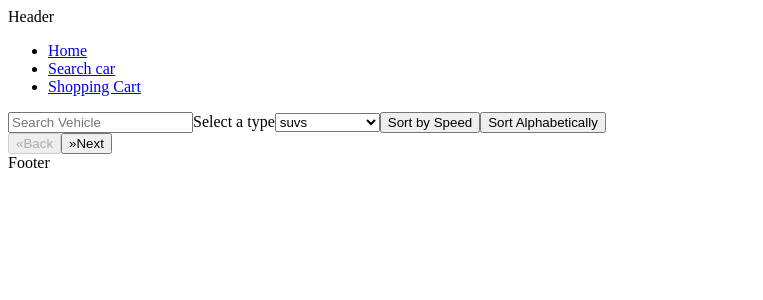
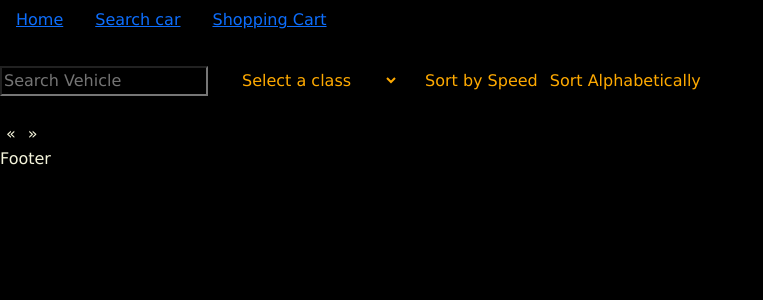
Before and after one commit to Alvaro3c/GTA-vehicles-e-comerce, a React (Vite) app in the folder client/: page /search in a window 1280 px wide. Shown: the top 300 px of the page, without its empty margins (0-763 px from the left). Built offline with nearby package versions, Linux system fonts and the light colour scheme.

Commit message:
ADD/ color, bootstrap installed, and flexbox in cards

```diff
--- a/client/index.html
+++ b/client/index.html
@@ -1,13 +1,19 @@
 <!DOCTYPE html>
 <html lang="en">
+
 <head>
   <meta charset="UTF-8" />
   <link rel="icon" type="image/svg+xml" href="/vite.svg" />
+  <link rel="stylesheet" href="https://cdn.jsdelivr.net/npm/bootstrap@4.6.2/dist/css/bootstrap.min.css"
+    integrity="sha384-xOolHFLEh07PJGoPkLv1IbcEPTNtaed2xpHsD9ESMhqIYd0nLMwNLD69Npy4HI+N" crossorigin="anonymous">
+
   <meta name="viewport" content="width=device-width, initial-scale=1.0" />
   <title>Vite + React</title>
 </head>
+
 <body>
   <div id="root"></div>
   <script type="module" src="/src/main.jsx"></script>
 </body>
+
 </html>
--- a/client/package.json
+++ b/client/package.json
@@ -11,6 +11,7 @@
   },
   "dependencies": {
     "axios": "^1.4.0",
+    "bootstrap": "^5.3.0",
     "create-react-component-folder": "^0.3.7",
     "react": "^18.2.0",
     "react-dom": "^18.2.0",
--- a/client/src/App.css
+++ b/client/src/App.css
@@ -0,0 +1,5 @@
+* {
+    color: beige;
+    background-color: rgb(0, 0, 0);
+    font-family: Verdana, Geneva, Tahoma, sans-serif;
+}
--- a/client/src/App.jsx
+++ b/client/src/App.jsx
@@ -2,6 +2,8 @@ import React from 'react'
 import Header from './components/Header/Header'
 import Main from './components/Main/Main'
 import Footer from './components/Footer/Footer'
+import 'bootstrap/dist/css/bootstrap.min.css';
+import './App.css'
 
 function App() {
 
--- a/client/src/components/Header/Header.jsx
+++ b/client/src/components/Header/Header.jsx
@@ -3,7 +3,6 @@ import NavBar from './NavBar/NavBar'
 
 const Header = () => {
   return <>
-    <div>Header</div>
     <NavBar />
   </>;
 };
--- a/client/src/components/Header/NavBar/NavBar.jsx
+++ b/client/src/components/Header/NavBar/NavBar.jsx
@@ -1,5 +1,9 @@
 import React from "react";
 import { Link } from 'react-router-dom'
+import Container from 'react-bootstrap/Container';
+import Nav from 'react-bootstrap/Nav';
+import Navbar from 'react-bootstrap/Navbar';
+import NavDropdown from 'react-bootstrap/NavDropdown';
 
 const NavBar = () => {
   return <>
@@ -10,6 +14,7 @@ const NavBar = () => {
         <li className="nav-link " > <Link to='/order'>Shopping Cart</Link></li >
       </ul >
     </nav >
+
   </>;
 };
 
--- a/client/src/components/Order/Order.jsx
+++ b/client/src/components/Order/Order.jsx
@@ -1,11 +1,20 @@
-import React from "react";
+import React, { useState, useEffect } from "react";
 import axios from "axios";
 
 const Order = ({ shopingCart }) => {
+  const [totalCost, setTotalCost] = useState(0);
+
+  useEffect(() => {
+    const calculateTotalCost = () => {
+      const cost = shopingCart.reduce((acc, item) => acc + item.price, 0);
+      setTotalCost(cost);
+    };
+
+    calculateTotalCost();
+  }, [shopingCart]);
+
   const handleOrderSubmit = async () => {
     try {
-      const totalCost = shopingCart.reduce((acc, item) => acc + item.price, 0);
-
       const orderData = {
         id_user: 1,
         cars: shopingCart,
@@ -37,6 +46,7 @@ const Order = ({ shopingCart }) => {
       ) : (
         <p>Your shopping cart is empty.</p>
       )}
+      <p>Total cost: {totalCost}</p>
       <button onClick={handleOrderSubmit}>Submit Your Order</button>
     </section>
   );
--- a/client/src/components/Vehicle/Vehicle.css
+++ b/client/src/components/Vehicle/Vehicle.css
@@ -0,0 +1,10 @@
+/* .cards {
+    display: flex;
+    flex-direction: row;
+} */
+
+
+
+.model {
+    color: rgb(253, 222, 185);
+}
--- a/client/src/components/Vehicle/Vehicle.jsx
+++ b/client/src/components/Vehicle/Vehicle.jsx
@@ -1,4 +1,7 @@
 import React, { useState } from "react";
+import Button from 'react-bootstrap/Button';
+import Card from 'react-bootstrap/Card';
+import './Vehicle.css'
 
 const Vehicle = ({ shopingCart, manufacturer, model, price, setShopingCart, imgUrl }) => {
   const [quantity, setQuantity] = useState(1);
@@ -19,15 +22,24 @@ const Vehicle = ({ shopingCart, manufacturer, model, price, setShopingCart, imgU
     setQuantity(1);
   };
 
-  return (
-    <article>
-      <h1>{model}</h1>
-      <img src={imgUrl} alt={model} />
-      <p>{price}</p>
-      <button>Show more stats</button>
-      <button onClick={handleShoppingCartBtn}>Add to shopping cart</button>
-    </article>
-  );
+  return <>
+
+
+
+    <Card style={{ width: '18rem' }} className="border-0 text-bg-success m-4">
+      <Card.Img variant="top" src={imgUrl} alt={model} />
+      <Card.Body>
+        <Card.Title className="model">{model}</Card.Title>
+        <Card.Text>
+          Some quick example text to build on the card title and make up the
+          bulk of the card's content.
+        </Card.Text>
+        <Button onClick={handleShoppingCartBtn}>Add to shopping cart</Button>
+      </Card.Body>
+    </Card>
+
+  </>
+
 };
 
 export default Vehicle;
--- a/client/src/components/VehicleList/VehicleList.css
+++ b/client/src/components/VehicleList/VehicleList.css
@@ -0,0 +1,16 @@
+button {
+    color: rgb(255, 170, 0);
+    border: none;
+}
+
+.type-select {
+    border: none;
+    color: rgb(255, 170, 0);
+    padding: 30px;
+    margin-right: 20px;
+}
+
+.group-cards {
+    display: flex;
+    flex-wrap: wrap;
+}
--- a/client/src/components/VehicleList/VehicleList.jsx
+++ b/client/src/components/VehicleList/VehicleList.jsx
@@ -1,5 +1,6 @@
 import React, { useEffect, useState } from "react";
 import Vehicle from '../Vehicle/Vehicle';
+import './VehicleList.css'
 
 const VehicleList = (props) => {
   const search = props.search;
@@ -31,11 +32,20 @@ const VehicleList = (props) => {
   }, [search, selectedType]);
 
   const getVehicles = async () => {
+
+    if (selectedType) {
+      const resp = await fetch('https://gta.vercel.app/api/vehicles/all')
+      const data = await resp.json()
+
+      setVehicles(arrVehicles);
+      handleSortAndPageChange(arrVehicles);
+    } else {
       const resp = await fetch(`https://gta.vercel.app/api/vehicles/class/${selectedType}`);
       const data = await resp.json();
       const arrVehicles = Object.values(data);
       setVehicles(arrVehicles);
       handleSortAndPageChange(arrVehicles);
+    }
   };
 
   const handleSortAndPageChange = (sortedVehiclesData) => {
@@ -107,8 +117,8 @@ const VehicleList = (props) => {
 
   return (
     <>
-      <label htmlFor="select-car-type">Select a type</label>
-      <select name="" id="select-car-type" onChange={handleSelectChange}>
+      <select className="type-select" id="select-car-type" onChange={handleSelectChange}>
+        <option value="">Select a class</option>
         <option value="suvs">suvs</option>
         <option value="super">super</option>
         <option value="sportsclassics">sportsclassics</option>
@@ -123,6 +133,7 @@ const VehicleList = (props) => {
       <button onClick={handleSortSpeed}>Sort by Speed</button>
       <button onClick={handleSortAlphabetically}>Sort Alphabetically</button>
       {renderPagination()}
+      <section className="group-cards">
         {vehiclesSliced &&
           vehiclesSliced.map((item, i) => (
             <Vehicle
@@ -133,8 +144,10 @@ const VehicleList = (props) => {
               imgUrl={item.images.frontQuarter}
               shopingCart={props.shopingCart}
               setShopingCart={props.setShopingCart}
+
             />
           ))}
+      </section>
     </>
   );
 };
--- a/package.json
+++ b/package.json
@@ -19,11 +19,13 @@
   "homepage": "https://github.com/Alvaro3c/GTA-vehicles-e-comerce#readme",
   "dependencies": {
     "body-parser": "^1.20.2",
+    "bootstrap": "^5.3.0",
     "cors": "^2.8.5",
     "dotenv": "^16.3.1",
     "express": "^4.18.2",
     "morgan": "^1.10.0",
     "nodemon": "^3.0.1",
-    "pg": "^8.11.1"
+    "pg": "^8.11.1",
+    "react-bootstrap": "^2.8.0"
   }
 }
```
Also changed, not shown: 2 other files (tests, documents, lock files or other folders). Lines whose indentation alone changed are shown as unchanged.
